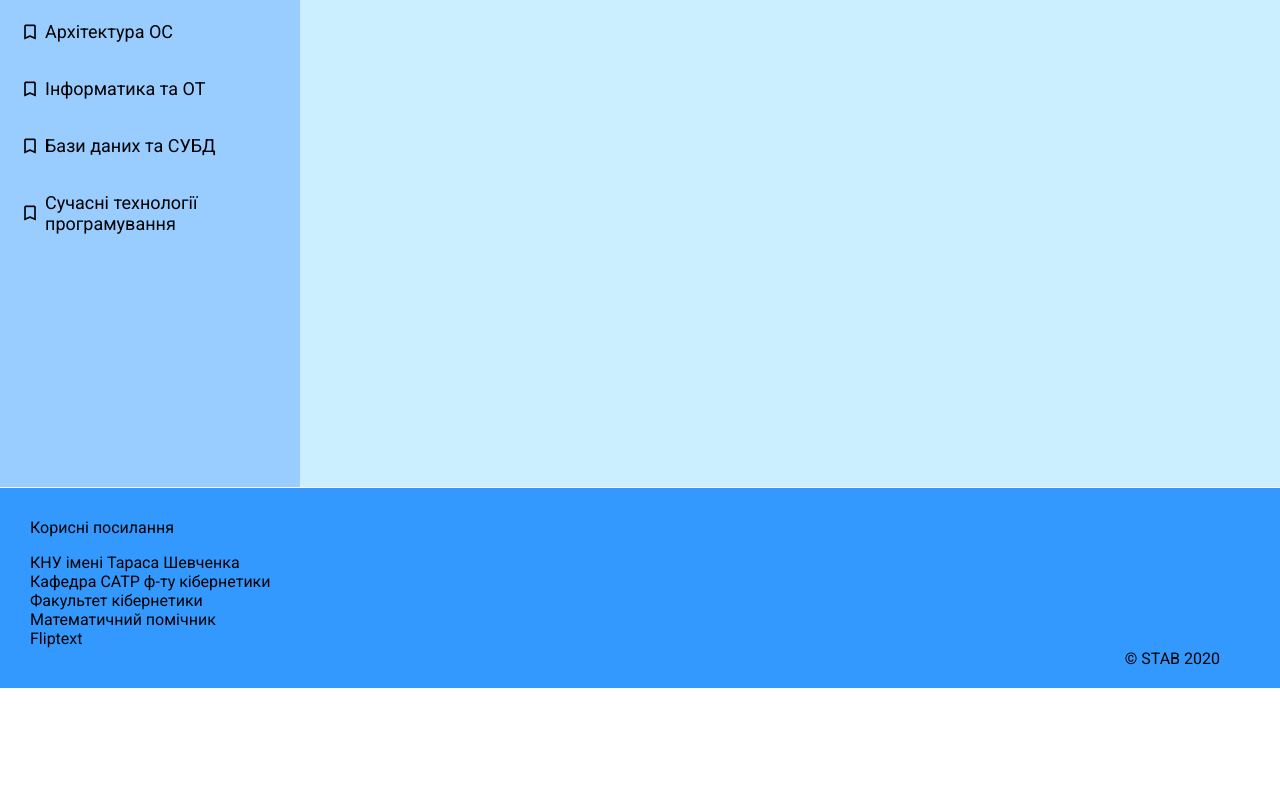
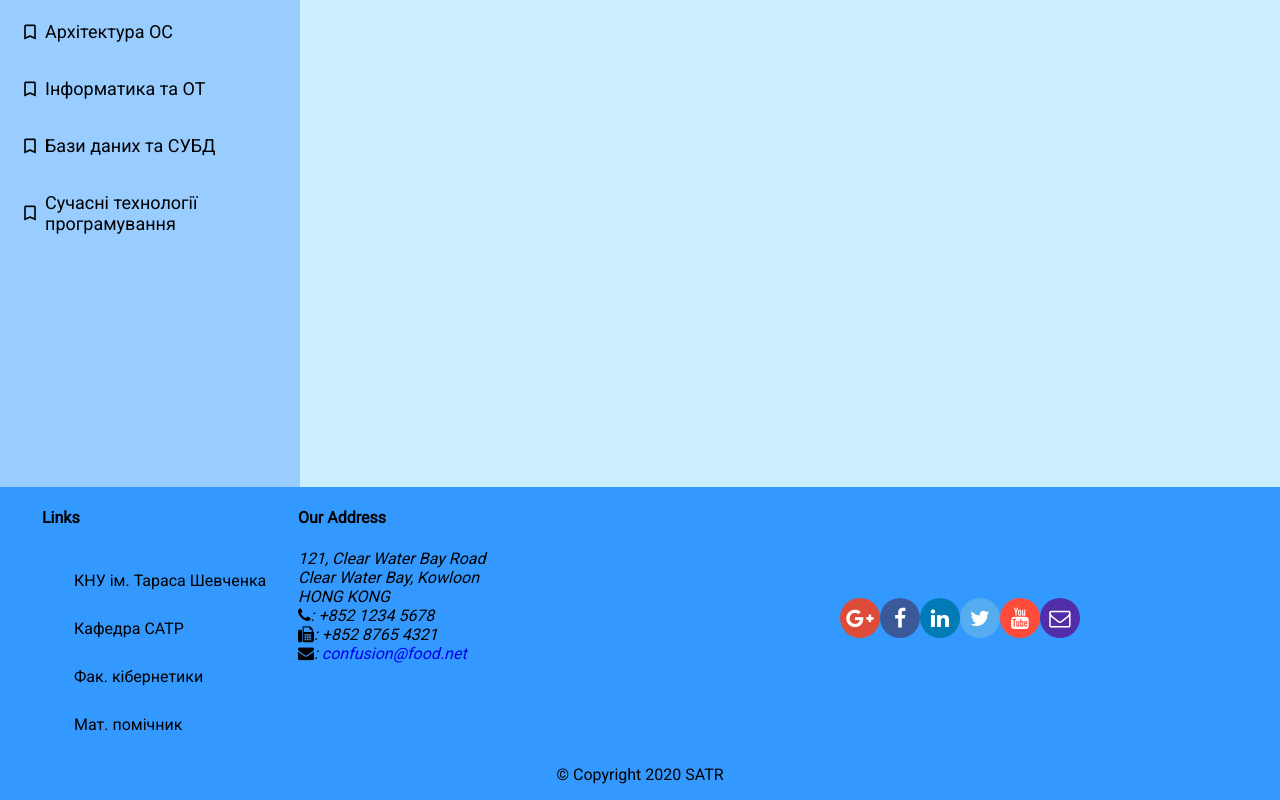
Before and after one commit to Dunridge/stab-univ, an Angular app: page / in a window 1280 px wide. Shown: the part 493-1293 px from the top of the page. Before the commit the page ends 1181 px from the top, so only its background shows below. Built offline with nearby package versions, Linux system fonts and the light colour scheme.

Commit message:
added an adaptive footer

```diff
--- a/package.json
+++ b/package.json
@@ -18,9 +18,11 @@
     "@angular/core": "~10.0.5",
     "@angular/flex-layout": "^10.0.0-beta.32",
     "@angular/forms": "~10.0.5",
+    "@angular/material": "^10.1.3",
     "@angular/platform-browser": "~10.0.5",
     "@angular/platform-browser-dynamic": "~10.0.5",
     "@angular/router": "~10.0.5",
+    "angular-material": "^1.2.0",
     "bootstrap": "^4.5.2",
     "flag-icon-css": "^3.5.0",
     "font-awesome": "^4.7.0",
--- a/src/app/footer/footer.component.css
+++ b/src/app/footer/footer.component.css
@@ -7,6 +7,10 @@ footer {
   align-items: center;
   width: 100%;
   height: 200px;
+}
+
+.footer {
+  background-color: #3399ff;
 }
 
 .copyright {
@@ -45,3 +49,10 @@ footer {
 .useful-links-list a {
   color: black;
 }
+
+.btn-facebook {color:#fff!important; background-color:#3b5998!important;}
+.btn-google-plus{color:#fff!important;background-color:#dd4b39!important;}
+.btn-youtube{color:#fff!important;background-color:#ff4b39!important;}
+.btn-linkedin{color:#fff!important;background-color:#007bb6!important;}
+.btn-twitter{color:#fff!important;background-color:#55acee!important;}
+.btn-mail{color:#fff!important;background-color:#512DA8!important;}
--- a/src/app/footer/footer.component.html
+++ b/src/app/footer/footer.component.html
@@ -1,19 +1,63 @@
-<footer>
-  <!--  <div class="container">-->
-  <div class="useful-links">
-    <p>Корисні посилання</p>
-    <div class="useful-links-list">
-      <a href="http://www.univ.kiev.ua/">КНУ імені Тараса Шевченка</a>
-      <a href="http://satr.unicyb.kiev.ua/">Кафедра САТР ф-ту кiбернетики</a>
-      <a href="http://csc.knu.ua/en/">Факультет кібернетики</a>
-      <a href="https://www.mathway.com/">Математичний помiчник</a>
-      <a href=" http://www.fliptext.org">Fliptext</a>
+<!--<footer>-->
+<!--  &lt;!&ndash;  <div class="container">&ndash;&gt;-->
+<!--  <div class="useful-links">-->
+<!--    <p>Корисні посилання</p>-->
+<!--    <div class="useful-links-list">-->
+<!--      <a href="http://www.univ.kiev.ua/">КНУ імені Тараса Шевченка</a>-->
+<!--      <a href="http://satr.unicyb.kiev.ua/">Кафедра САТР ф-ту кiбернетики</a>-->
+<!--      <a href="http://csc.knu.ua/en/">Факультет кібернетики</a>-->
+<!--      <a href="https://www.mathway.com/">Математичний помiчник</a>-->
+<!--      <a href=" http://www.fliptext.org">Fliptext</a>-->
+<!--    </div>-->
+<!--  </div>-->
+<!--  <div class="copyright">-->
+<!--    <p>-->
+<!--      &copy; STAB 2020-->
+<!--    </p>-->
+<!--  </div>-->
+<!--  &lt;!&ndash;  </div>&ndash;&gt;-->
+<!--</footer>-->
+
+<div class="container footer"
+     fxLayout="row wrap"
+     fxLayout.lt-md="column"
+     fxLayoutAlign="center center"
+     fxLayoutGap="10px">
+
+  <div fxFlex="100" fxFlex.gt-sm="50">
+    <div fxLayout="row">
+      <div fxFlex="40" fxFlexOffset="20px">
+        <h4>Links</h4>
+        <mat-list>
+          <mat-list-item><a mat-button>КНУ ім. Тараса Шевченка</a></mat-list-item>
+          <mat-list-item><a mat-button>Кафедра САТР</a></mat-list-item>
+          <mat-list-item><a mat-button>Фак. кібернетики</a></mat-list-item>
+          <mat-list-item><a mat-button>Мат. помiчник</a></mat-list-item>
+        </mat-list>
+      </div>
+      <div fxFlex="55">
+        <h4>Our Address</h4>
+        <address style="text-size: 80%">
+          121, Clear Water Bay Road<br> Clear Water Bay, Kowloon<br> HONG KONG<br>
+          <i class="fa fa-phone"></i>: +852 1234 5678<br>
+          <i class="fa fa-fax"></i>: +852 8765 4321<br>
+          <i class="fa fa-envelope"></i>:
+          <a href="mailto:confusion@food.net">confusion@food.net</a>
+        </address>
+      </div>
     </div>
   </div>
-  <div class="copyright">
-    <p>
-      &copy; STAB 2020
-    </p>
+  <div fxFlex="100" fxFlex.gt-sm="45">
+    <div style="text-align:center">
+      <a mat-icon-button class="btn-google-plus" href="http://google.com/+"><i class="fa fa-google-plus fa-lg"></i></a>
+      <a mat-icon-button class="btn-facebook" href="http://www.facebook.com/profile.php?id="><i class="fa fa-facebook fa-lg"></i></a>
+      <a mat-icon-button class="btn-linkedin" href="http://www.linkedin.com/in/"><i class="fa fa-linkedin fa-lg"></i></a>
+      <a mat-icon-button class="btn-twitter" href="http://twitter.com/"><i class="fa fa-twitter fa-lg"></i></a>
+      <a mat-icon-button class="btn-youtube" href="http://youtube.com/"><i class="fa fa-youtube fa-lg"></i></a>
+      <a mat-icon-button class="btn-mail" href="mailto:"><i class="fa fa-envelope-o fa-lg"></i></a>
+    </div>
   </div>
-  <!--  </div>-->
-</footer>
+  <div>
+    <p>© Copyright 2020 SATR</p>
+  </div>
+</div>
```
Also changed, not shown: src/app/app.module.ts (+31 -19 lines), 1 other file (tests, documents, lock files or other folders).
